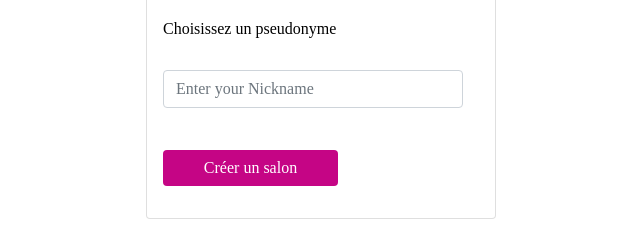
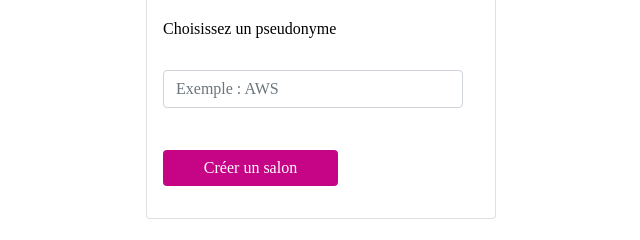
Before and after one commit to Guerric-H/AWS-Codenames, a website: page templates/games/createRoom.html in a window 1280 px wide. Shown: the part 216-456 px from the top of the page, 319-959 px from the left. Drawn offline with nearby package versions, Linux system fonts and the light colour scheme; no server answers.

Commit message:
fixed minor issue

```diff
--- a/templates/games/createRoom.html
+++ b/templates/games/createRoom.html
@@ -30,7 +30,7 @@
                                 <label for="username" class="form-label">Choisissez un pseudonyme</label>
                                 <div class="inputbox">
                                     <input type="text" class="form-control" id="username" minlength="2" maxlength="20"
-                                        placeholder="Enter your Nickname" required>
+                                        placeholder="Exemple : AWS" required>
                                 </div>
                                 <button class="btn btn-primary" id="start" type="submit">Créer un salon</button>
                             </div>
```
